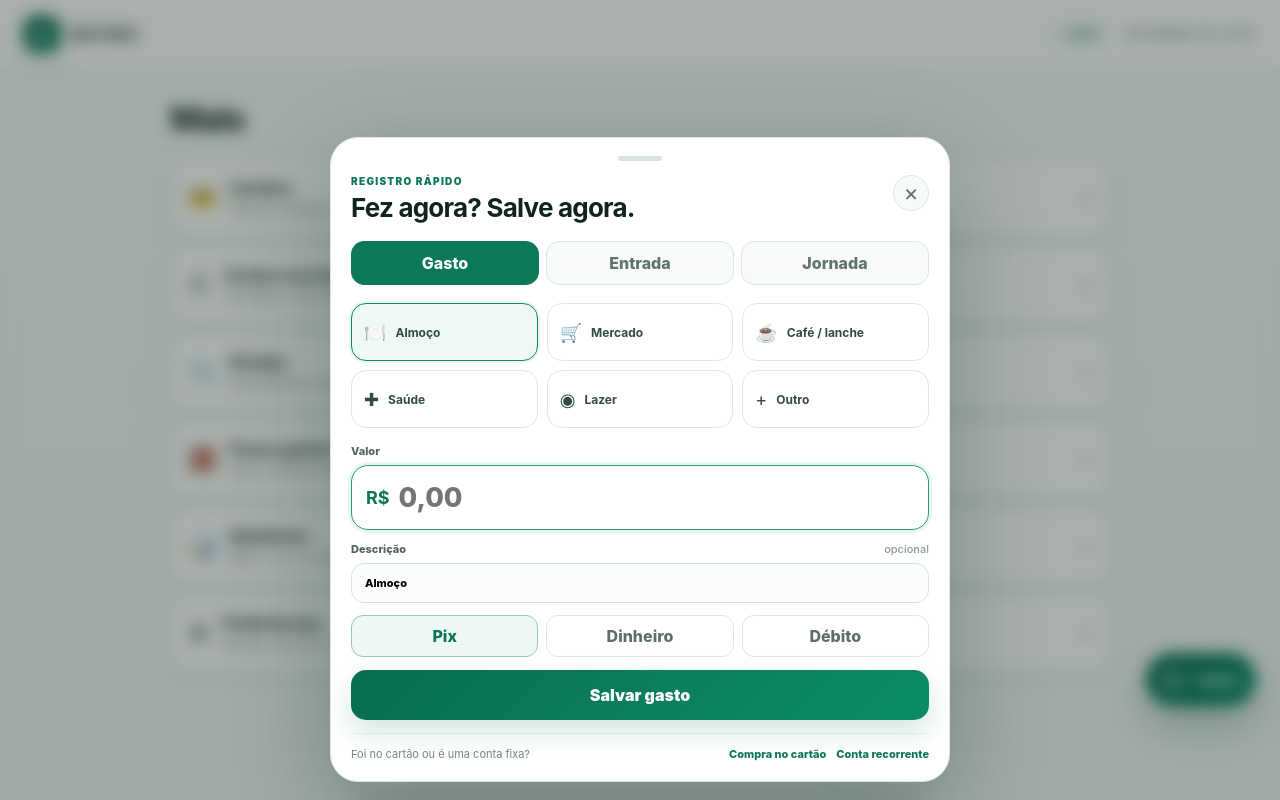
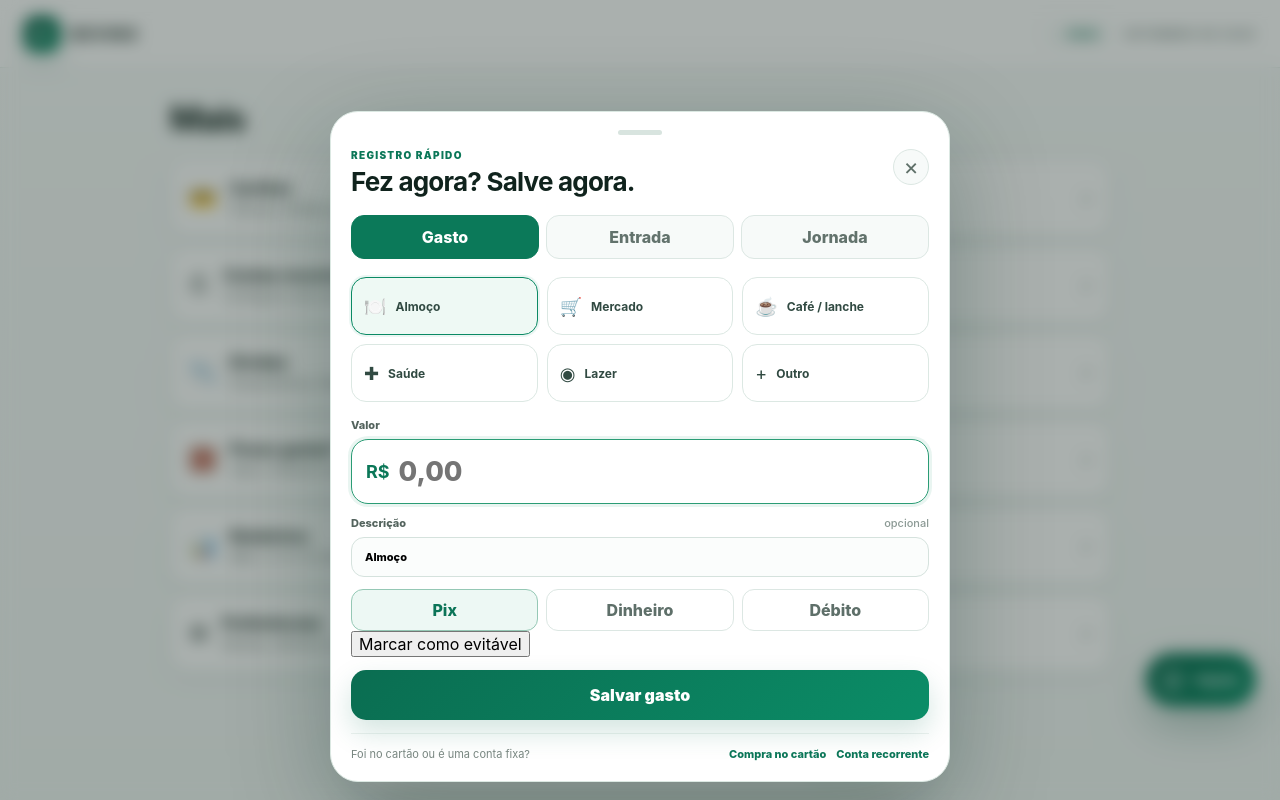
Before and after one commit to hassan80612/DEVINX, a Next.js app: page /mais in a window 1280 px wide. Both pictures are taken after a click on the button "+ Rápido". Built offline with nearby package versions, Linux system fonts and the light colour scheme.

Commit message:
feat: keep avoidable classification one tap away in quick capture

```diff
--- a/src/components/QuickCapture.tsx
+++ b/src/components/QuickCapture.tsx
@@ -38,6 +38,7 @@ export function QuickCapture(){
   const[description,setDescription]=useState('Almoço');
   const[amount,setAmount]=useState('');
   const[payment,setPayment]=useState('pix');
+  const[avoidable,setAvoidable]=useState(false);
   const[saving,setSaving]=useState(false);
   const[message,setMessage]=useState('');
   const amountRef=useRef<HTMLInputElement>(null);
@@ -47,7 +48,7 @@ export function QuickCapture(){
   useEffect(()=>{if(open)setTimeout(()=>amountRef.current?.focus(),80)},[open]);
 
   function selectPreset(preset:Preset){setCategory(preset.category);setDescription(preset.description);setTimeout(()=>amountRef.current?.focus(),20)}
-  function changeMode(next:Mode){setMode(next);const first=next==='expense'?expensePresets[0]:incomePresets[0];setCategory(first.category);setDescription(first.description);setAmount('');setMessage('')}
+  function changeMode(next:Mode){setMode(next);const first=next==='expense'?expensePresets[0]:incomePresets[0];setCategory(first.category);setDescription(first.description);setAmount('');setAvoidable(false);setMessage('')}
 
   async function save(){
     const value=toMinor(amount);
@@ -56,10 +57,10 @@ export function QuickCapture(){
     const supabase=createClient();
     const{data:{user}}=await supabase.auth.getUser();
     if(!user){setSaving(false);location.href='/entrar';return}
-    const{error}=await supabase.from('transactions').insert({user_id:user.id,type:mode,category_id:category,description:description.trim()||null,amount_minor:value,occurred_on:localDateISO(),payment_method:mode==='expense'?payment:null,is_avoidable:false,is_recurring:false});
+    const{error}=await supabase.from('transactions').insert({user_id:user.id,type:mode,category_id:category,description:description.trim()||null,amount_minor:value,occurred_on:localDateISO(),payment_method:mode==='expense'?payment:null,is_avoidable:mode==='expense'?avoidable:false,is_recurring:false});
     setSaving(false);
     if(error){setMessage('Não foi possível salvar agora.');return}
-    setAmount('');setMessage(mode==='expense'?'Gasto salvo.':'Entrada salva.');
+    setAmount('');setAvoidable(false);setMessage(mode==='expense'?'Gasto salvo.':'Entrada salva.');
     window.dispatchEvent(new CustomEvent('devinx:finance-updated'));
     setTimeout(()=>{setOpen(false);setMessage('')},550);
   }
@@ -74,7 +75,7 @@ export function QuickCapture(){
         <div className="quickPresetGrid">{presets.map(preset=><button type="button" key={preset.label} className={category===preset.category&&description===preset.description?'selected':''} onClick={()=>selectPreset(preset)}><span>{preset.icon}</span><b>{preset.label}</b></button>)}</div>
         <div className="quickAmountRow"><label><span>Valor</span><div className="quickMoney"><b>R$</b><input ref={amountRef} value={amount} onChange={e=>setAmount(e.target.value)} inputMode="decimal" placeholder="0,00" onKeyDown={e=>{if(e.key==='Enter')save()}}/></div></label></div>
         <label className="quickDescription"><span>Descrição <em>opcional</em></span><input value={description} onChange={e=>setDescription(e.target.value)} placeholder="Ex.: almoço com cliente"/></label>
-        {mode==='expense'&&<div className="quickPayment"><button type="button" className={payment==='pix'?'selected':''} onClick={()=>setPayment('pix')}>Pix</button><button type="button" className={payment==='cash'?'selected':''} onClick={()=>setPayment('cash')}>Dinheiro</button><button type="button" className={payment==='debit'?'selected':''} onClick={()=>setPayment('debit')}>Débito</button></div>}
+        {mode==='expense'&&<><div className="quickPayment"><button type="button" className={payment==='pix'?'selected':''} onClick={()=>setPayment('pix')}>Pix</button><button type="button" className={payment==='cash'?'selected':''} onClick={()=>setPayment('cash')}>Dinheiro</button><button type="button" className={payment==='debit'?'selected':''} onClick={()=>setPayment('debit')}>Débito</button></div><button type="button" className={`quickAvoidable ${avoidable?'selected':''}`} onClick={()=>setAvoidable(v=>!v)}>{avoidable?'✓ Evitável':'Marcar como evitável'}</button></>}
         {message&&<div className="quickCaptureMessage">{message}</div>}
         <button type="button" className="quickSave" onClick={save} disabled={saving}>{saving?'Salvando...':mode==='expense'?'Salvar gasto':'Salvar entrada'}</button>
         {mode==='expense'&&<div className="quickCaptureRoutes"><span>Foi no cartão ou é uma conta fixa?</span><Link href="/cartoes" onClick={()=>setOpen(false)}>Compra no cartão</Link><Link href="/recorrentes" onClick={()=>setOpen(false)}>Conta recorrente</Link></div>}
```
